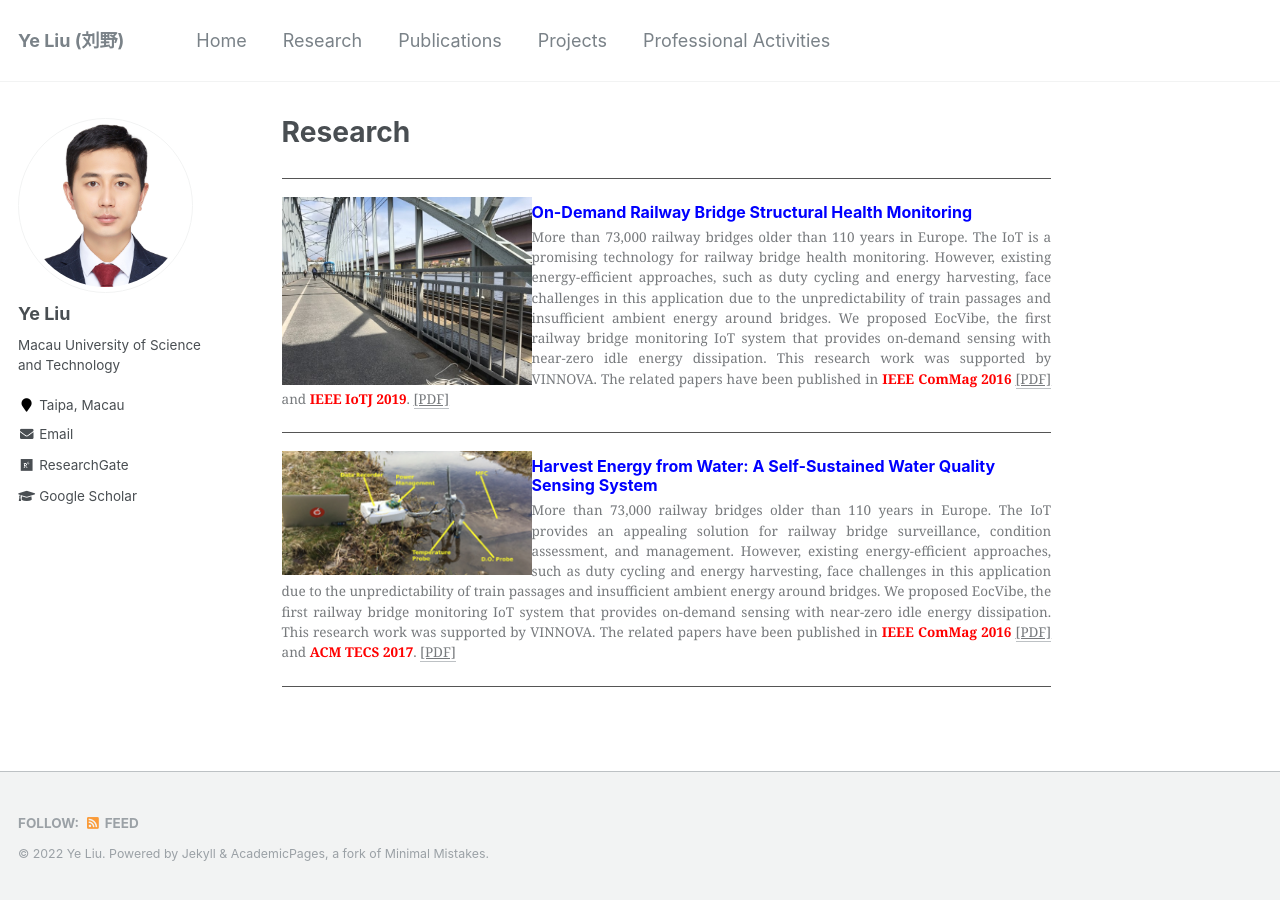
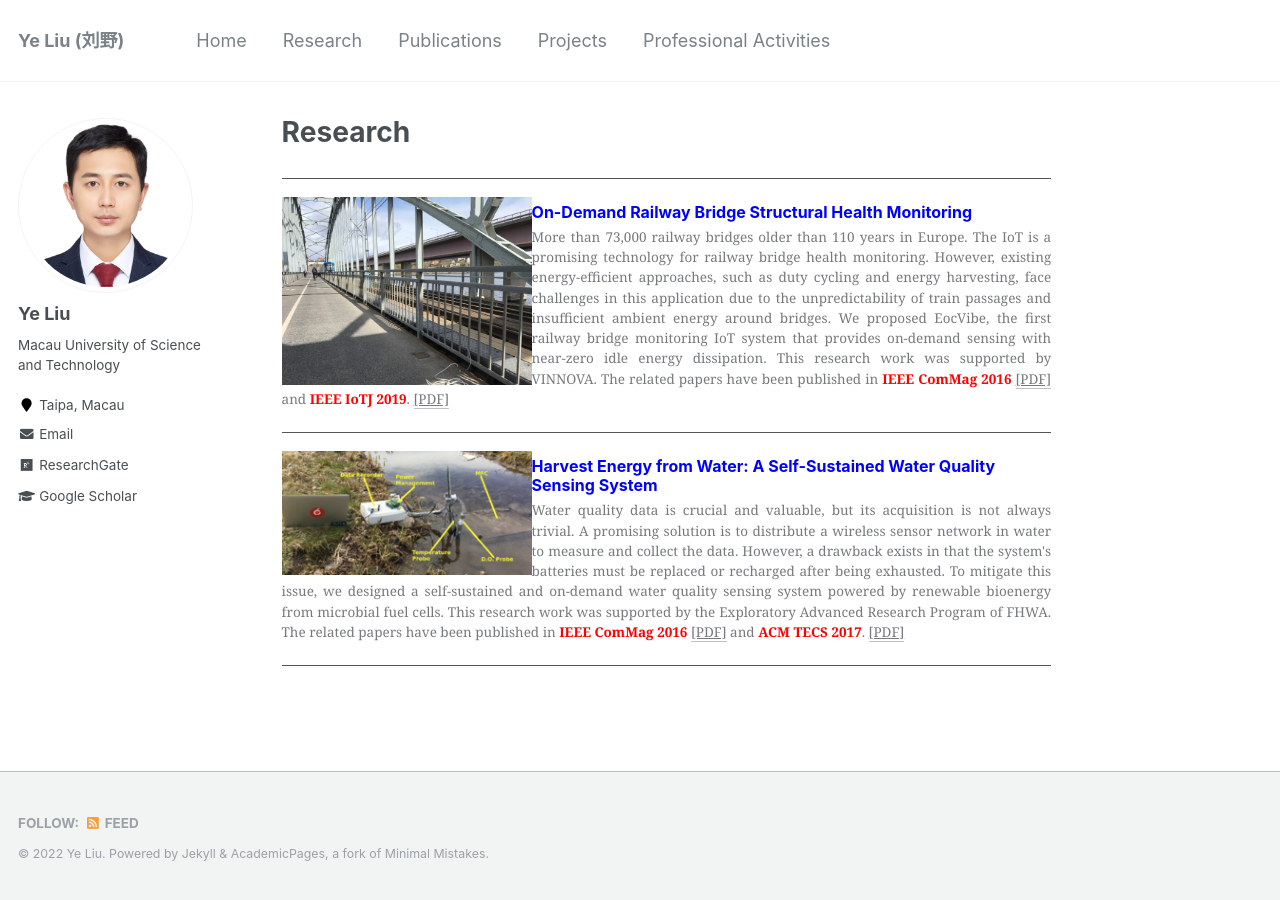
Before and after one commit to ChrisYe-Liu/chrisye-liu.github.io, a Jekyll site: the page built from _pages/research.md, in a window 1280 px wide. Built offline with Jekyll 4.4.1, drawn with Linux system fonts in a browser that asks for light colours.

Commit message:
Update research.md

```diff
--- a/_pages/research.md
+++ b/_pages/research.md
@@ -23,7 +23,7 @@ More than 73,000 railway bridges older than 110 years in Europe. The IoT is a pr
 <figcaption>
 <h4><font  color=blue size=3><b>Harvest Energy from Water: A Self-Sustained Water Quality Sensing System</b></font></h4>
 <p style="text-align:justify;">
-More than 73,000 railway bridges older than 110 years in Europe. The IoT provides an appealing solution for railway bridge surveillance, condition assessment, and management. However, existing energy-efficient approaches, such as duty cycling and energy harvesting, face challenges in this application due to the unpredictability of train passages and insufficient ambient energy around bridges. We proposed EocVibe, the first railway bridge monitoring IoT system that provides on-demand sensing with near-zero idle energy dissipation. This research work was supported by VINNOVA. The related papers have been published in <font  color=red ><b>IEEE ComMag 2016</b></font> <a href="https://ieeexplore.ieee.org/document/7786108" target="_blank">[PDF]</a> and <font  color=red ><b>ACM TECS 2017</b></font>. <a href="https://dl.acm.org/doi/10.1145/3047646" target="_blank">[PDF]</a>
+Water quality data is crucial and valuable, but its acquisition is not always trivial. A promising solution is to distribute a wireless sensor network in water to measure and collect the data. However, a drawback exists in that the system's batteries must be replaced or recharged after being exhausted. To mitigate this issue, we designed a self-sustained and on-demand water quality sensing system powered by renewable bioenergy from microbial fuel cells. This research work was supported by the Exploratory Advanced Research Program of FHWA.  The related papers have been published in <font  color=red ><b>IEEE ComMag 2016</b></font> <a href="https://ieeexplore.ieee.org/document/7786108" target="_blank">[PDF]</a> and <font  color=red ><b>ACM TECS 2017</b></font>. <a href="https://dl.acm.org/doi/10.1145/3047646" target="_blank">[PDF]</a>
 </p>
 </figcaption>
 <p>
```
